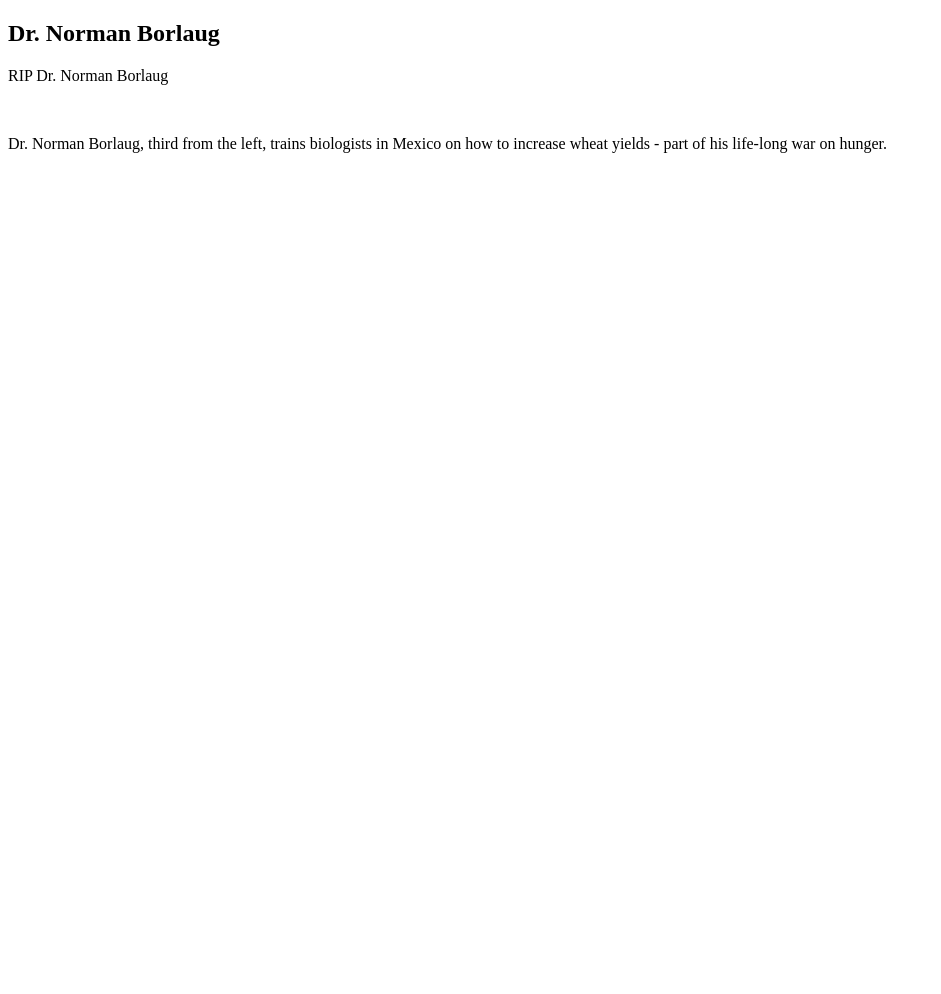
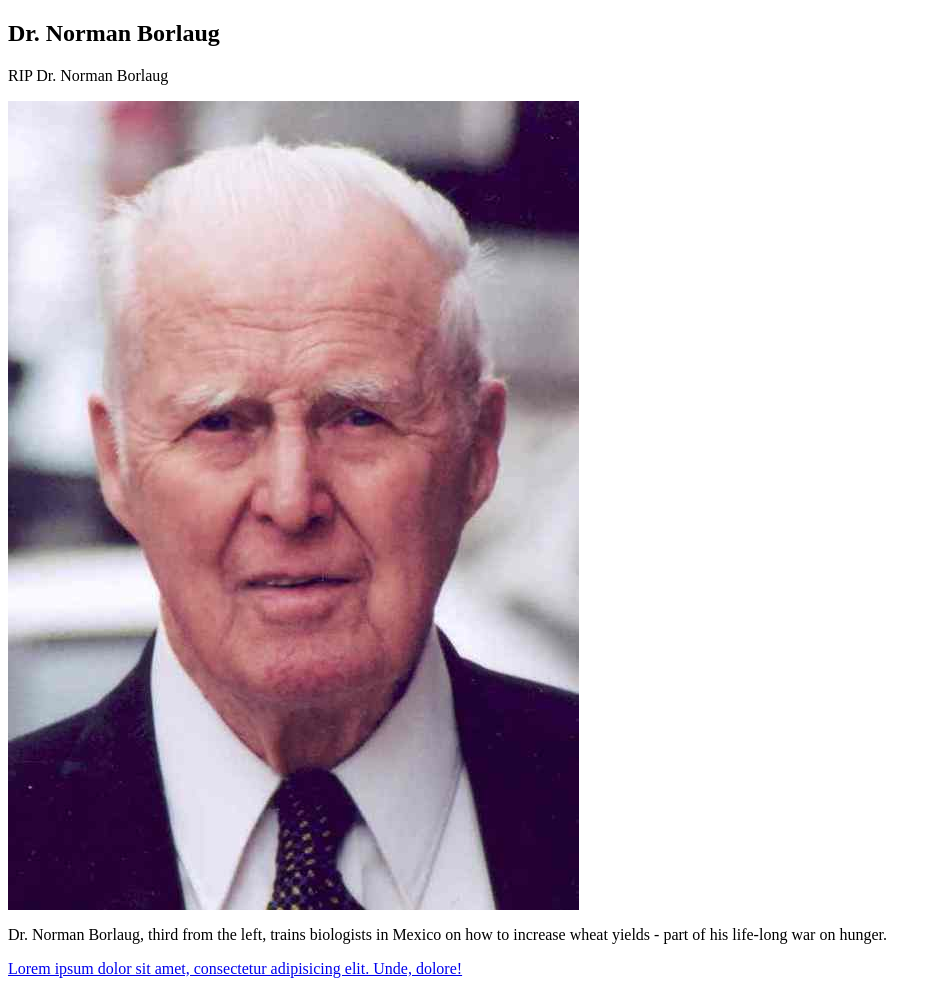
Before and after one commit to Tino480/Mohamed_Tino_Trial, a plain HTML site: page index.html in a window 1280 px wide. Shown: the whole page, without its empty margins (0-941 px from the left). Before the commit the page ends 800 px from the top, so only its background shows below. Drawn offline with Linux system fonts and the light colour scheme.

Commit message:
[ADD] link and css for img element to resize

```diff
--- a/css/style.css
+++ b/css/style.css
@@ -0,0 +1,5 @@
+img {
+    display: block;
+    max-width:100%;
+    height:auto;
+}
--- a/index.html
+++ b/index.html
@@ -16,11 +16,15 @@
   <div id="img-div">
 
     <p id="img-caption">RIP Dr. Norman Borlaug</p>
-    <img src="" alt="" id="image">
+    <img src="Norman_Borlaug,_2004_(cropped).jpg" alt="" id="image">
   </div>
 
-  <p id="tribute-info">Dr. Norman Borlaug, third from the left, trains biologists in Mexico on how to increase wheat yields - part of his life-long war on hunger.
-</p>
+  <p id="tribute-info">Dr. Norman Borlaug, third from the left, trains biologists in Mexico on how to increase wheat
+    yields - part of his life-long war on hunger.
+  </p>
+  <a href="https://en.wikipedia.org/wiki/Norman_Borlaug" id="tribute-link" target="_blank">
+  <p>Lorem ipsum dolor sit amet, consectetur adipisicing elit. Unde, dolore!</p>
+  </a>
 
 </body>
 
```
Also changed, not shown: Norman_Borlaug,_2004_(cropped).jpg (added).
